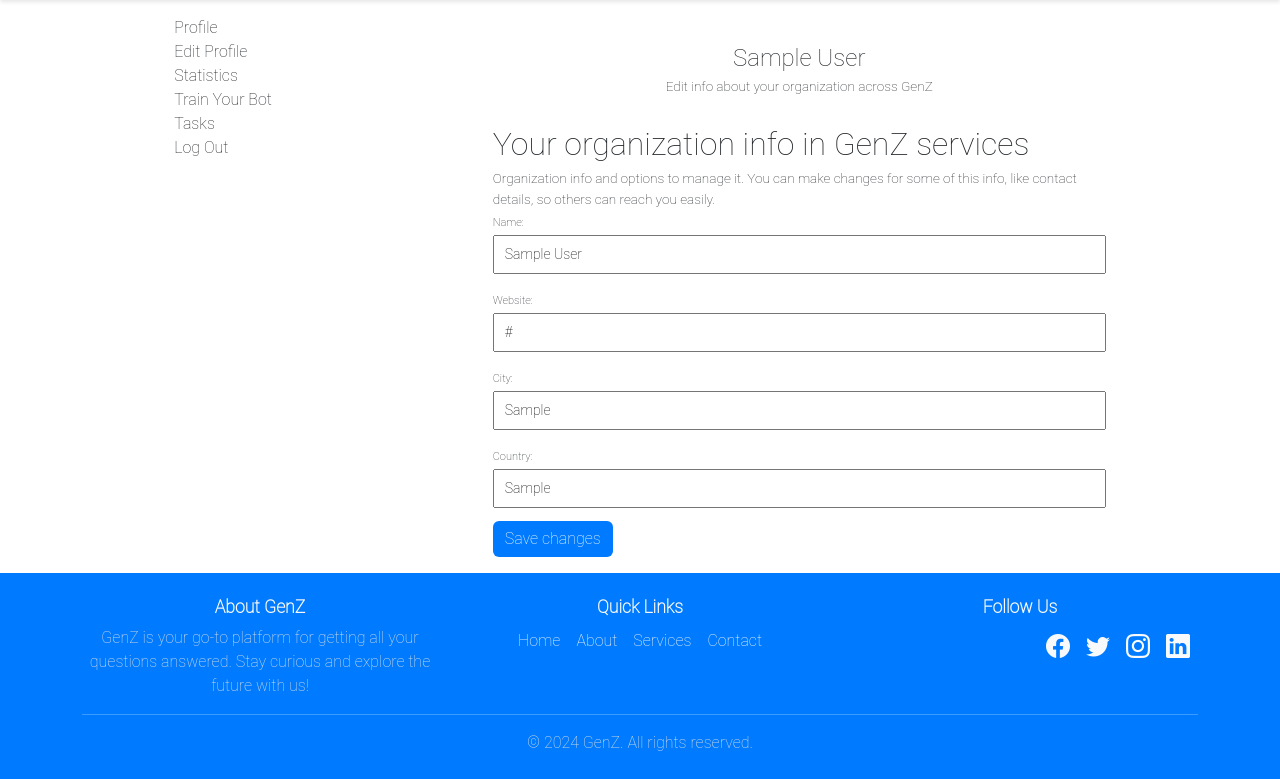
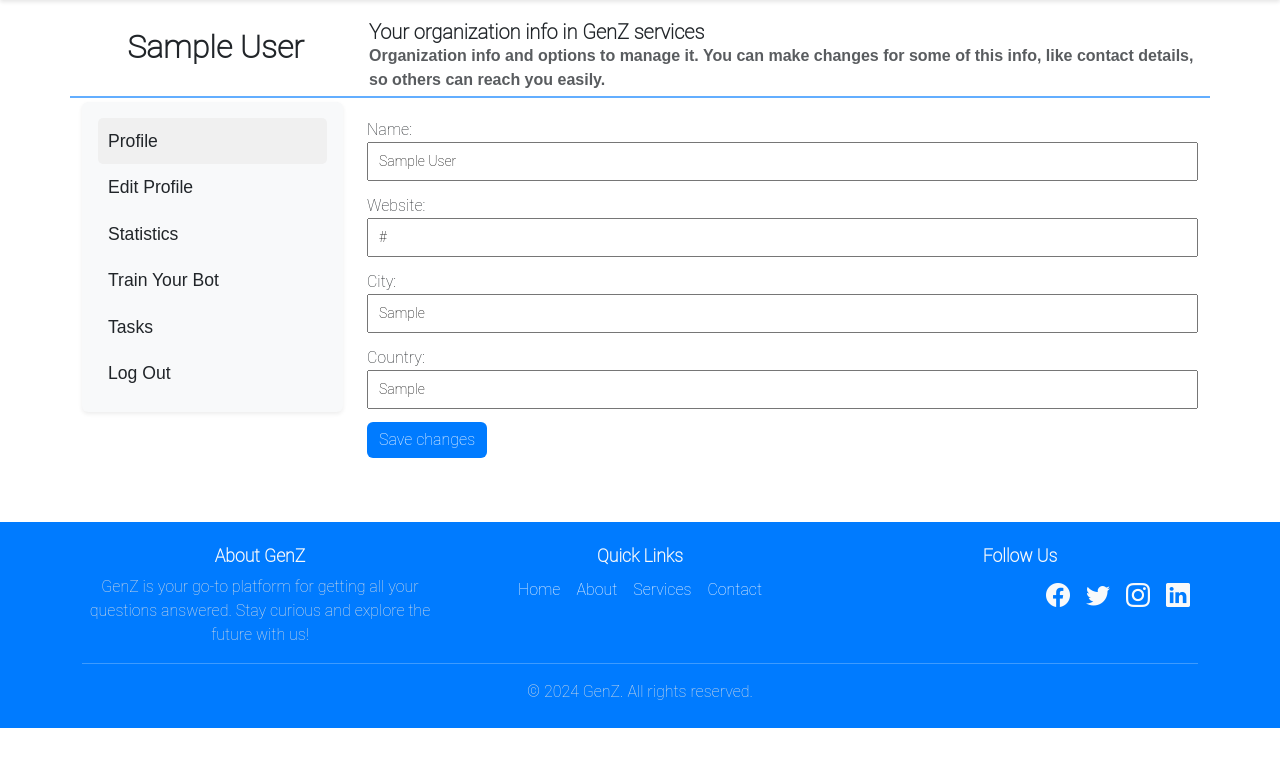
Before and after one commit to xahin96/GenZ, a Django app: a page that uses GenZ/Employee/templates/Employee/edit_profile.html in a window 1280 px wide. Shown: the part 72-851 px from the top of the page. After the commit the page ends 800 px from the top, so only its background shows below. Run offline with Django 5.2, Linux system fonts and the light colour scheme; tables that the repository leaves empty hold one stand-in row (values such as "Sample post"); parts of the project's set-up code (start-up, migrations or seed data) failed here and were passed over; some libraries are stand-ins or nearby versions.

Commit message:
Kashyap | profile ui issue fix

```diff
--- a/GenZ/Employee/static/Employee/employeestyle.css
+++ b/GenZ/Employee/static/Employee/employeestyle.css
@@ -69,7 +69,7 @@
 .form input {
     width: 100%;
     padding: 8px;
-    margin: 5px 5 15px 0;
+    margin: 5px 5px 15px 0;
     border: none;
     border-radius: 5px;
     box-sizing: border-box;
--- a/GenZ/Employee/static/Employee/profile.css
+++ b/GenZ/Employee/static/Employee/profile.css
@@ -75,7 +75,5 @@ input {
 }
 
 label {
-    font-size: 11px;
-    line-height: 25px;
     font-weight: 0;
 }
--- a/GenZ/Employee/templates/Employee/edit_profile.html
+++ b/GenZ/Employee/templates/Employee/edit_profile.html
@@ -6,36 +6,168 @@
 
 {% block extra_css %}
         <link rel="stylesheet" type="text/css" href="{% static 'Employee/profile.css' %}">
+    <style>
+        <style>
+        .profile-page-container {
+  margin-top: 20px;
+}
+
+.menu-header {
+  font-family: 'Poppins', sans-serif;
+  font-weight: 700;
+  color: #333;
+}
+
+.profile-menu .nav-link {
+  font-family: 'Poppins', sans-serif;
+  font-size: 1.1rem;
+  padding: 10px;
+  color: #007bff;
+  transition: color 0.2s ease-in-out;
+}
+
+.profile-menu .nav-link:hover,
+.profile-menu .nav-link.active {
+  color: #0056b3;
+  background-color: #f0f0f0;
+  border-radius: 5px;
+}
+
+.text-introduction {
+  font-family: 'Poppins', sans-serif;
+  font-size: 1rem;
+  color: #6c757d;
+}
+
+.profile-info h2 {
+  font-family: 'Poppins', sans-serif;
+  font-weight: 600;
+  color: #343a40;
+}
+
+.text-title {
+  font-weight: 600;
+  color: #343a40;
+}
+
+.text-value {
+  font-weight: 400;
+  color: #495057;
+}
+
+.profile-section h4 {
+  font-family: 'Poppins', sans-serif;
+  font-weight: 600;
+  color: #343a40;
+}
+
+.btn-primary {
+  background-color: #007bff;
+  border: none;
+}
+
+.btn-primary:hover {
+  background-color: #0056b3;
+}
+
+.bg-white {
+  background-color: #ffffff !important;
+}
+
+.shadow-sm {
+  box-shadow: 0 0.125rem 0.25rem rgba(0, 0, 0, 0.075) !important;
+}
+
+    </style>
 {% endblock %}
 
 {% block content %}
-<div class="profile-page-container container-fluid">
+<!--<div class="profile-page-container container-fluid">-->
+<!--    <div class="row">-->
+
+<!--{#        menu#}-->
+<!--        <div class="col-sm-4">-->
+<!--            <div class="profile-menu">-->
+<!--                <p><a class="link-dark link-offset-2 link-underline-opacity-0 link-opacity-25-hover" href="{% url 'Employee:profile' user.employee.organization.domain_name %}">Profile</a></p>-->
+<!--                <p><a class="link-dark link-offset-2 link-underline-opacity-0 link-opacity-25-hover" href="{% url 'Employee:edit_profile' user.employee.organization.domain_name %}">Edit Profile</a></p>-->
+<!--                <p><a class="link-dark link-offset-2 link-underline-opacity-0 link-opacity-25-hover" href="{% url 'Employee:dashboard' %}">Statistics</a></p>-->
+<!--                <p><a class="link-dark link-offset-2 link-underline-opacity-0 link-opacity-25-hover" href="{% url 'Employee:train' %}">Train Your Bot</a></p>-->
+<!--                <p><a class="link-dark link-offset-2 link-underline-opacity-0 link-opacity-25-hover" href="{% url 'Employee:tasklist' %}">Tasks</a></p>-->
+<!--                <p><a class="link-dark link-offset-2 link-underline-opacity-0 link-opacity-25-hover" href="{% url 'Employee:logout' %}">Log Out</a></p>-->
+<!--            </div>-->
+<!--        </div>-->
+
+<!--{#        profile#}-->
+<!--        <div class="col-sm-8">-->
+<!--                <div class="text-center my-4">-->
+<!--                    <p class="fs-4">{{ organization.name }}</p>-->
+<!--                    <p class="text-introduction fw-light">Edit info about your organization across GenZ</p>-->
+<!--                </div>-->
+
+<!--                <div class="profile-info">-->
+<!--                    <p class="fs-2">Your organization info in GenZ services</p>-->
+<!--                    <p class="text-introduction fw-light">Organization info and options to manage it. You can make changes for some of this info, like contact details, so others can reach you easily.</p>-->
+
+<!--                    <div class="edit-profile-container">-->
+<!--                        <form method="post">-->
+<!--                            {% csrf_token %}-->
+
+<!--                            {% if messages %}-->
+<!--                                {% for message in messages %}-->
+<!--                                    <div class="alert {% if message.tags %}alert-{{ message.tags }}{% endif %} alert-dismissible fade show" role="alert">-->
+<!--                                    {{ message }}-->
+<!--                                    </div>-->
+<!--                                {% endfor %}-->
+<!--                            {% endif %}-->
+
+<!--                            {{ form.as_p }}-->
+
+<!--                            <button type="submit" class="btn btn-primary">Save changes</button>-->
+<!--                        </form>-->
+<!--                    </div>-->
+
+
+<!--                </div>-->
+<!--        </div>-->
+<!--    </div>-->
+<!--</div>-->
+<!--</div>-->
+
+<div class="profile-page-container container">
+    <div class="row mb-1 p-1" style="border-bottom: 2px solid #63aeff">
+        <div class="col-md-3">
+             <div class="text-center mt-2" >
+                <h2 style="font-weight:900">{{ organization.name }}</h2>
+            </div>
+        </div>
+         <div class="col-md-9">
+             <h5 class="mb-0" style="font-weight: 700">Your organization info in GenZ services</h5>
+            <p class="text-introduction text-muted"  style="font-weight: 600">Organization info and options to manage it. You can make changes for some of this info, like contact details, so others can reach you easily.</p>
+        </div>
+    </div>
     <div class="row">
 
-{#        menu#}
-        <div class="col-sm-4">
-            <div class="profile-menu">
-                <p><a class="link-dark link-offset-2 link-underline-opacity-0 link-opacity-25-hover" href="{% url 'Employee:profile' user.employee.organization.domain_name %}">Profile</a></p>
-                <p><a class="link-dark link-offset-2 link-underline-opacity-0 link-opacity-25-hover" href="{% url 'Employee:edit_profile' user.employee.organization.domain_name %}">Edit Profile</a></p>
-                <p><a class="link-dark link-offset-2 link-underline-opacity-0 link-opacity-25-hover" href="{% url 'Employee:dashboard' %}">Statistics</a></p>
-                <p><a class="link-dark link-offset-2 link-underline-opacity-0 link-opacity-25-hover" href="{% url 'Employee:train' %}">Train Your Bot</a></p>
-                <p><a class="link-dark link-offset-2 link-underline-opacity-0 link-opacity-25-hover" href="{% url 'Employee:tasklist' %}">Tasks</a></p>
-                <p><a class="link-dark link-offset-2 link-underline-opacity-0 link-opacity-25-hover" href="{% url 'Employee:logout' %}">Log Out</a></p>
+        <!-- Left-side Navigation Menu -->
+        <div class="col-md-3">
+            <div class="profile-menu p-3 bg-light rounded shadow-sm">
+<!--                <h5 class="mb-3">Navigation</h5>-->
+                <nav class="nav flex-column">
+                    <a class="nav-link active link-dark" href="{% url 'Employee:profile' user.employee.organization.domain_name %}">Profile</a>
+                    <a class="nav-link link-dark" href="{% url 'Employee:edit_profile' user.employee.organization.domain_name %}">Edit Profile</a>
+                    <a class="nav-link link-dark" href="{% url 'Employee:dashboard' %}">Statistics</a>
+                    <a class="nav-link link-dark" href="{% url 'Employee:train' %}">Train Your Bot</a>
+                    <a class="nav-link link-dark" href="{% url 'Employee:tasklist' %}">Tasks</a>
+                    <a class="nav-link link-dark" href="{% url 'Employee:logout' %}">Log Out</a>
+                </nav>
             </div>
         </div>
 
-{#        profile#}
-        <div class="col-sm-8">
-                <div class="text-center my-4">
-                    <p class="fs-4">{{ organization.name }}</p>
-                    <p class="text-introduction fw-light">Edit info about your organization across GenZ</p>
-                </div>
+        <!-- Right-side Profile Information -->
+        <div class="col-md-9">
 
-                <div class="profile-info">
-                    <p class="fs-2">Your organization info in GenZ services</p>
-                    <p class="text-introduction fw-light">Organization info and options to manage it. You can make changes for some of this info, like contact details, so others can reach you easily.</p>
 
-                    <div class="edit-profile-container">
+            <div class="row mt-3">
+                 <div class="edit-profile-container">
                         <form method="post">
                             {% csrf_token %}
 
@@ -53,11 +185,10 @@
                         </form>
                     </div>
 
+            </div>
+        </div>
 
-                </div>
-        </div>
     </div>
-</div>
 </div>
 
 {% endblock %}
```
Also changed, not shown: GenZ/Employee/templates/Employee/profile.html (+10 -10 lines).
